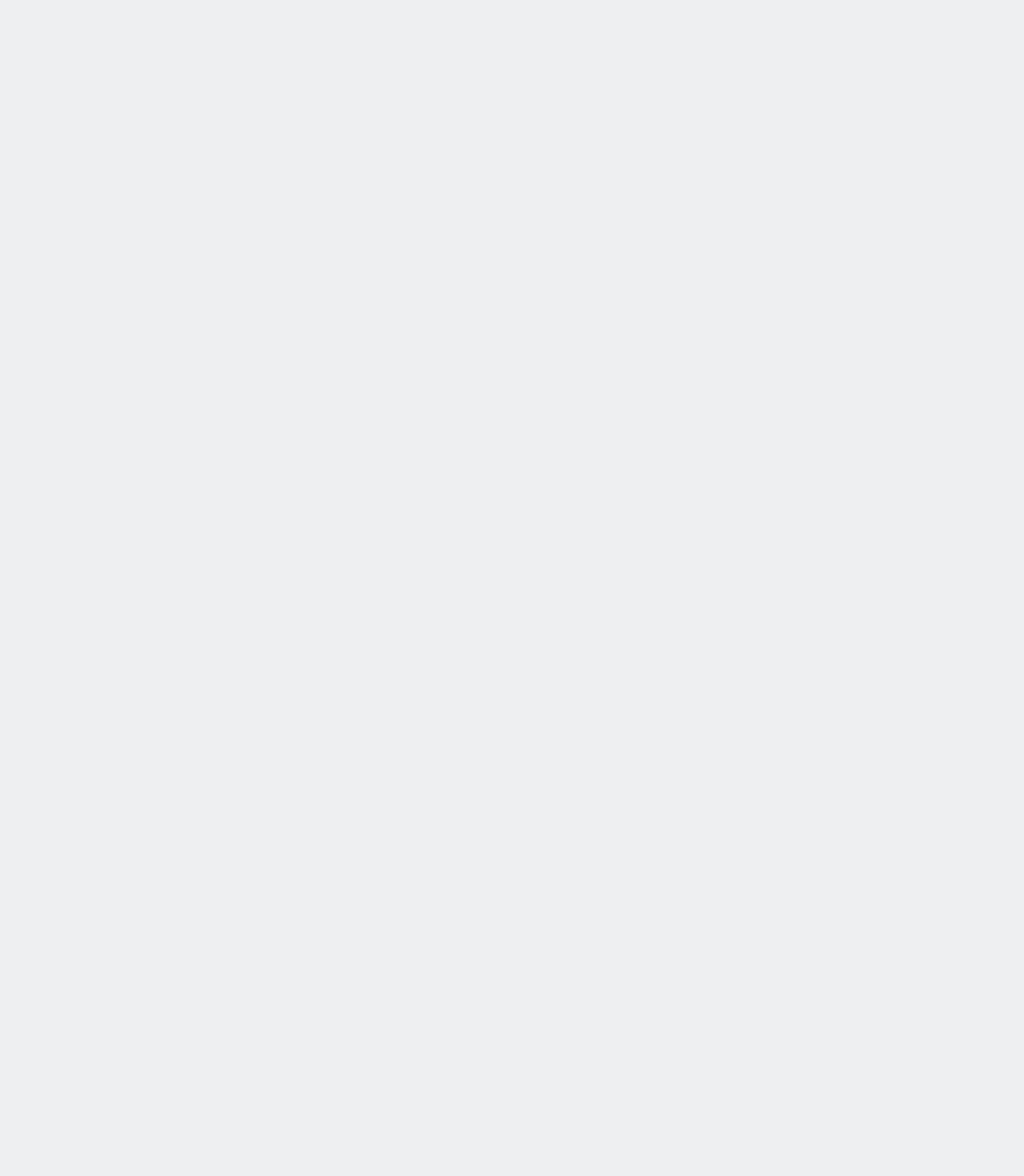
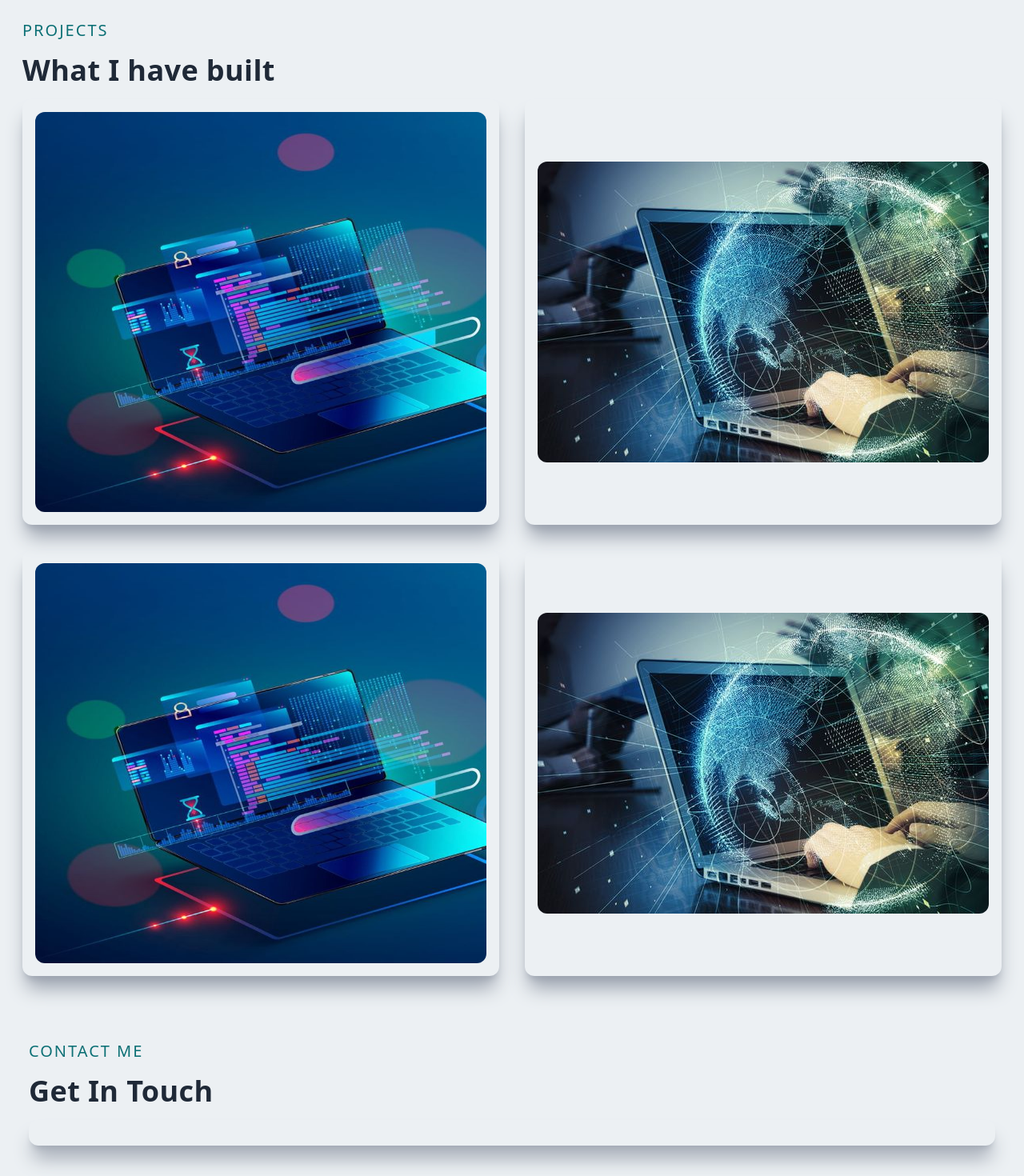
Before and after one commit to Harold2000-ga/Portfolio-Harold, a React (Vite) app: page / in a window 1280 px wide. Shown: the part 2440-3910 px from the top of the page at 80% size. Before the commit the page ends 2424 px from the top, so only its background shows below. Built offline with nearby package versions, Linux system fonts and the light colour scheme.

Commit message:
Projects section done

```diff
--- a/src/App.jsx
+++ b/src/App.jsx
@@ -3,6 +3,7 @@ import { Main } from './sections/Main'
 import { Navbar } from './sections/Navbar'
 import { Skills } from './sections/Skills'
 import { Projects } from './sections/Projects'
+import { Contact } from './sections/Contact'
 
 function App() {
   return (
@@ -12,6 +13,7 @@ function App() {
       <About />
       <Skills />
       <Projects />
+      <Contact />
     </>
   )
 }
--- /dev/null
+++ b/src/components/ProjectItem.jsx
@@ -0,0 +1,20 @@
+export const ProjectItem = ({ title, image, projectUrl, description }) => {
+  return (
+    <div className='relative flex items-center justify-center h-auto w-full shadow-xl shadow-gray-400 rounded-xl p-4 group hover:bg-gradient-to-r from-blue-400 to-blue-900'>
+      <img
+        src={image}
+        alt='Programer laptop'
+        className='w-full max-h-[500px] rounded-xl object-fit group-hover:opacity-20'
+      />
+      <div className='hidden group-hover:block absolute top-[50%] left-[50%] translate-x-[-50%] translate-y-[-50%]'>
+        <h3 className='text-2xl text-white tracking-wider text-center '>{title}</h3>
+        <p className='pb-4 pt-2 text-white tracking-widest'>{description}</p>
+        <a href={projectUrl}>
+          <p className='text-center py-3 rounded-lg bg-white text-gray-700 font-bold text-lg cursor-pointer'>
+            More Info
+          </p>
+        </a>
+      </div>
+    </div>
+  )
+}
--- /dev/null
+++ b/src/sections/Contact.jsx
@@ -0,0 +1,11 @@
+export const Contact = () => {
+  return (
+    <div className='max-w-[1240px] mx-auto h-screen p-4'>
+      <p className='uppercase text-primary text-xl tracking-widest'>Contact me</p>
+      <h2 className='py-4'>Get In Touch</h2>
+      <div>
+        <div className='p-4 shadow-xl shadow-gray-400 rounded-xl'></div>
+      </div>
+    </div>
+  )
+}
--- a/src/sections/Projects.jsx
+++ b/src/sections/Projects.jsx
@@ -1,3 +1,37 @@
+import { ProjectItem } from '../components/ProjectItem'
+import about1 from '../../src/assets/about1.jpg'
+import about2 from '../../src/assets/about2.jpg'
 export const Projects = () => {
-  return <div>Projects</div>
+  return (
+    <div className='max-w-[1240px] mx-auto px-2 py-16'>
+      <p className='text-xl tracking-widest uppercase text-primary'>Projects</p>
+      <h2 className='py-4'> What I have built</h2>
+      <div className='grid md:grid-cols-2 gap-8'>
+        <ProjectItem
+          title='Laptop testing'
+          description='MERN STACK'
+          image={about1}
+          projectUrl='/about1'
+        />
+        <ProjectItem
+          title='Laptop testing1'
+          description='React Js'
+          image={about2}
+          projectUrl='/about1'
+        />
+        <ProjectItem
+          title='Laptop testing3'
+          description='React Js'
+          image={about1}
+          projectUrl='/about1'
+        />
+        <ProjectItem
+          title='Laptop testing2'
+          description='React Js'
+          image={about2}
+          projectUrl='/about1'
+        />
+      </div>
+    </div>
+  )
 }
--- a/src/sections/Skills.jsx
+++ b/src/sections/Skills.jsx
@@ -3,7 +3,7 @@ import { IconsSkill } from '../components/Icons'
 export const Skills = () => {
   return (
     <div className='w-full lg:h-screen p-2'>
-      <div className='max-w-[1240] mx-auto flex flex-col justify-center h-full'>
+      <div className='max-w-[1240px] mx-auto flex flex-col justify-center h-full'>
         <p className='text-xl tracking-widest uppercase text-primary'>Skills</p>
         <h2 className='py-4'>What I Can do</h2>
         <div className='grid md:grid-cols-2 lg:grid-cols-4 gap-8'>
```
